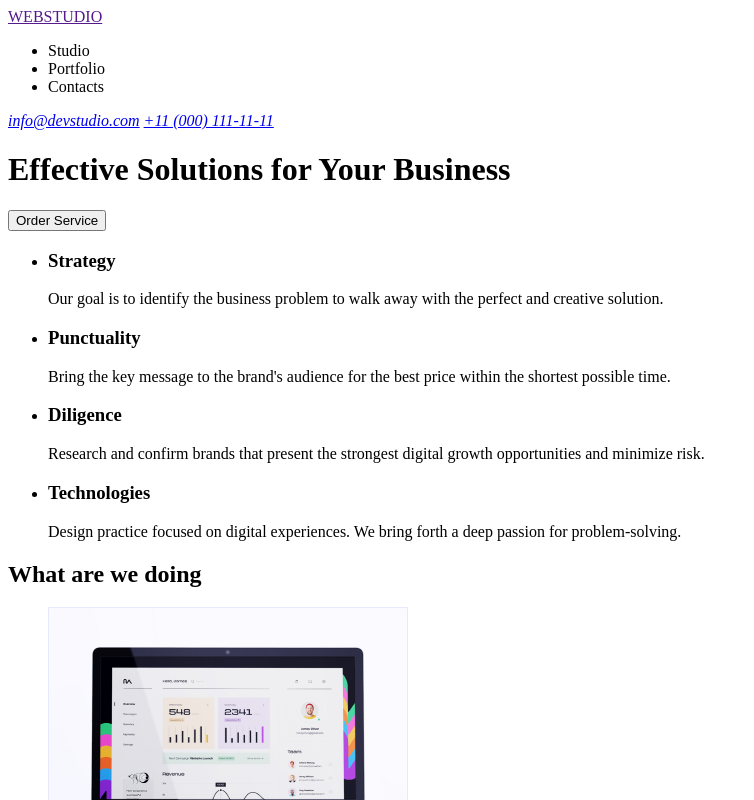
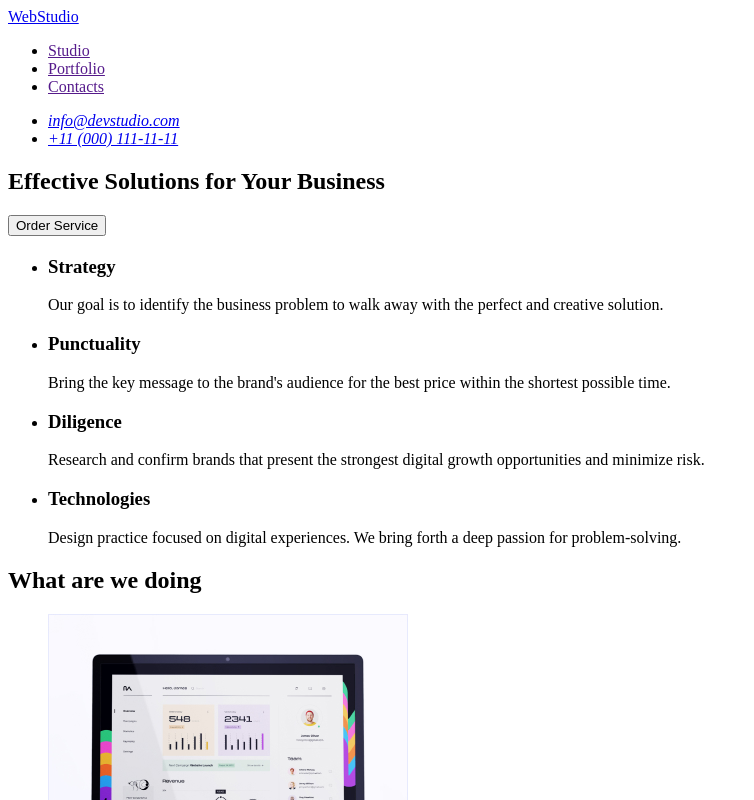
Before and after one commit to SVTroya/goit-markup-hw-01, a plain HTML site: page index.html in a window 1280 px wide. Shown: the top 800 px of the page, without its empty margins (0-754 px from the left). Drawn offline with Linux system fonts and the light colour scheme.

Commit message:
Correction of mistakes.

```diff
--- a/index.html
+++ b/index.html
@@ -7,26 +7,31 @@
   </head>
   <body>
     <header>
-      <a href="">WEBSTUDIO</a>
-
       <nav>
+        <a href="./index.html">WebStudio</a>
         <ul>
-          <li>Studio</li>
-          <li>Portfolio</li>
-          <li>Contacts</li>
+          <li><a href="">Studio</a></li>
+          <li><a href="">Portfolio</a></li>
+          <li><a href="">Contacts</a></li>
         </ul>
       </nav>
 
       <address>
-        <a href="mailto:info@devstudio.com">info@devstudio.com</a>
-        <a href="tel:+110001111111">+11 (000) 111-11-11</a>
+        <ul>
+          <li><a href="mailto:info@devstudio.com">info@devstudio.com</a></li>
+          <li><a href="tel:+110001111111">+11 (000) 111-11-11</a></li>
+        </ul>
       </address>
-      <h1>Effective Solutions for Your Business</h1>
-      <button>Order Service</button>
     </header>
 
     <main>
-      <section id="Business Qualities">
+      <section id="hero_image">
+        <h1>Effective Solutions for Your Business</h1>
+        <button type="button">Order Service</button>
+      </section>
+
+      <section id="business_qualities">
+        <h2></h2>
         <ul>
           <li>
             <h3>Strategy</h3>
@@ -59,7 +64,7 @@
         </ul>
       </section>
 
-      <section id="What are we doing">
+      <section id="what_are_we_doing">
         <h2>What are we doing</h2>
         <ul>
           <li>
@@ -89,7 +94,7 @@
         </ul>
       </section>
 
-      <section id="Our Team">
+      <section id="our_team">
         <h2>Our Team</h2>
         <ul>
           <li>
@@ -137,7 +142,7 @@
     </main>
 
     <footer>
-      <a href="">WEBSTUDIO</a>
+      <a href="./index.html">WebStudio</a>
       <p>
         Increase the flow of customers and sales for your business with digital
         marketing & growth solutions.
```
